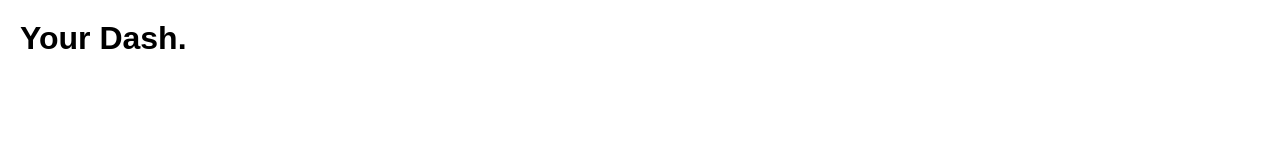
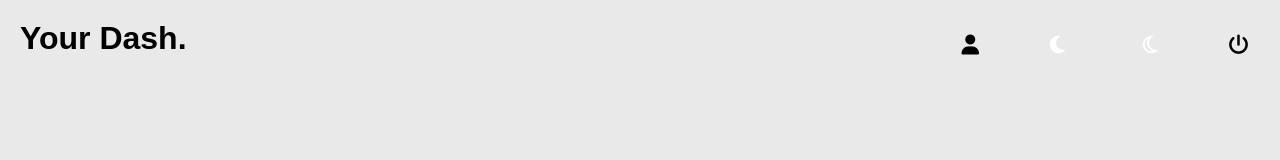
Before and after one commit to safran6ix/Admin-Panel, a plain HTML site: page homepage.html in a window 1280 px wide. Both pictures are taken after a click on the button 1057 px from the left and 45 px from the top of the page. Drawn offline with Linux system fonts and the light colour scheme.

Commit message:
Modified

```diff
--- a/homepage.css
+++ b/homepage.css
@@ -5,7 +5,7 @@
 }
 
 body{
-    background-color: #000;
+    background-color: #000000;
 }
 .navbar{
     width: 100%;
@@ -29,7 +29,7 @@ body{
     top: 20px;
     right: 0;
     font-size: 20px;
-    color: white;
+    color: rgb(255, 255, 255);
 }
 .icons button{
     width: 30px;
--- a/homepage.js
+++ b/homepage.js
@@ -2,6 +2,8 @@
 const sidenavbar = document.querySelector(".side-navbar");
 const body = document.getElementById('body');
 const title = document.querySelector(".title");
+const icons = document.querySelector(".icons");
+
 
 function show_navbar() {
     sidenavbar.style.left = "0";
@@ -12,9 +14,12 @@ function none_show_navbar() {
 }
 
 function lightON(){
-    body.style.background = "white";
+    body.style.background = "#e9e9e9";
     title.style.color = "black";
+    icons.style.color = "black";
 }
 function lightOFF(){
     body.style.background = "black";
+    title.style.color = "white";
+    icons.style.color = "white";
 }
```
